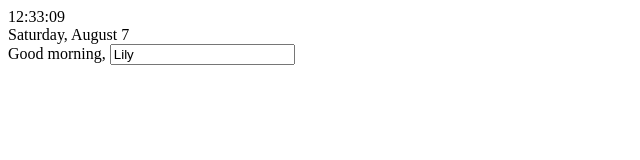
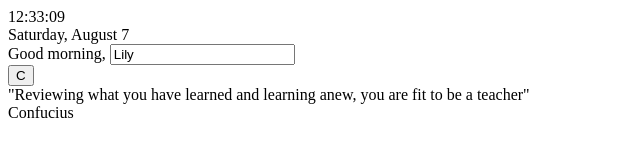
Before and after one commit to liliyavoloshina/momentum, a website: page momentum/src/index.html in a window 1280 px wide. Shown: the whole page, without its empty margins (0-640 px from the left). Drawn offline with Linux system fonts and the light colour scheme; files that its build step writes are made by us from their sources.

Commit message:
feat: prototype footer

```diff
--- a/momentum/src/index.html
+++ b/momentum/src/index.html
@@ -23,7 +23,15 @@
             <input class="greeting__name" type="text" value="Lily"></input>
         </div>
     </main>
-    <footer></footer>
+
+    <footer class="footer">
+        <button class="quote-change">C</button>
+        <div class="quote">
+            <div class="quote__text">"Reviewing what you have learned and learning anew, you are fit to be a teacher"
+            </div>
+            <div class="quote__author">Confucius</div>
+        </div>
+    </footer>
 </body>
 
 </html>
--- /dev/null
+++ b/momentum/src/scss/layout/__footer.scss
@@ -0,0 +1,7 @@
+.footer {
+  display: flex;
+  flex-direction: column;
+  justify-content: center;
+  align-items: center;
+  height: 30vh;
+}
--- a/momentum/src/scss/layout/__header.scss
+++ b/momentum/src/scss/layout/__header.scss
@@ -2,6 +2,7 @@
   display: flex;
   justify-content: space-between;
   align-items: center;
+  height: 30vh;
 
   &__widget {
     width: 300px;
--- a/momentum/src/scss/layout/_layout-dir.scss
+++ b/momentum/src/scss/layout/_layout-dir.scss
@@ -3,3 +3,4 @@ Styles for the header, footer, the grid system e.t.c.
 */
 @import '_header';
 @import '_main';
+@import '_footer'
```
